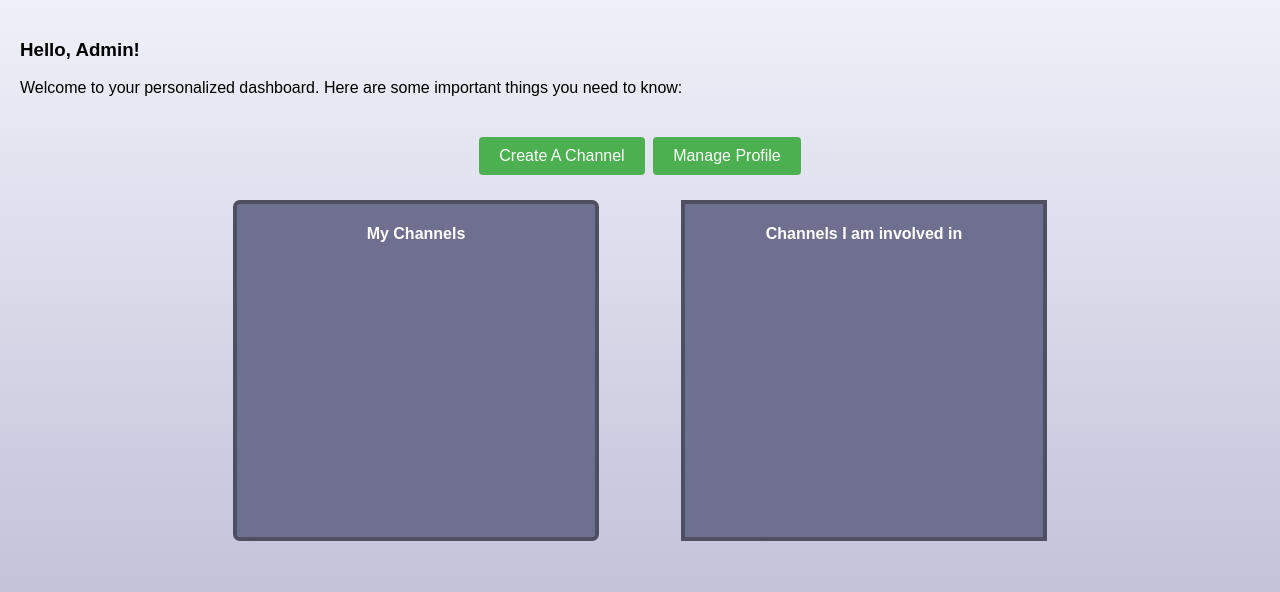
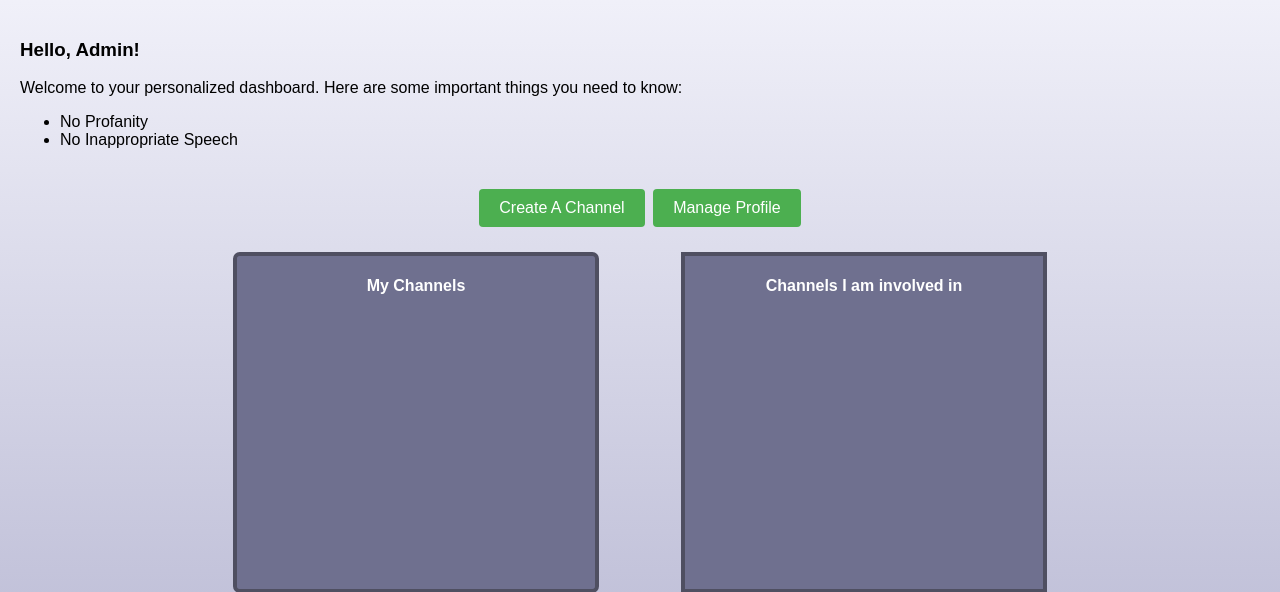
Before and after one commit to MGray2/Unit_6_Matthew_Micah_Caleb_Conner, a Django app: page /dashboard/ in a window 1280 px wide. Shown: the part 114-706 px from the top of the page. Run offline with Django 4.2, Linux system fonts and the light colour scheme; a user stored in the database is signed in; data comes from the database, SQL or seed files in the repository; both versions use the stored data as it was after the commit.

Commit message:
added rules

```diff
--- a/app/templates/dash.html
+++ b/app/templates/dash.html
@@ -24,6 +24,7 @@
         background-color: #45a049;
       }
 
+
       main {
         padding: 20px;
       }
@@ -35,7 +36,12 @@
       <p>
         Welcome to your personalized dashboard. Here are some important things
         you need to know:
-      </p>
+        <ul>
+            <li>No Profanity</li>
+            <li>No Inappropriate Speech</li>
+        </ul>
+    </p>
+
     </main>
     <div class="BigDiv">
       <div class="CreationB">
```
Also changed, not shown: db.sqlite3.
